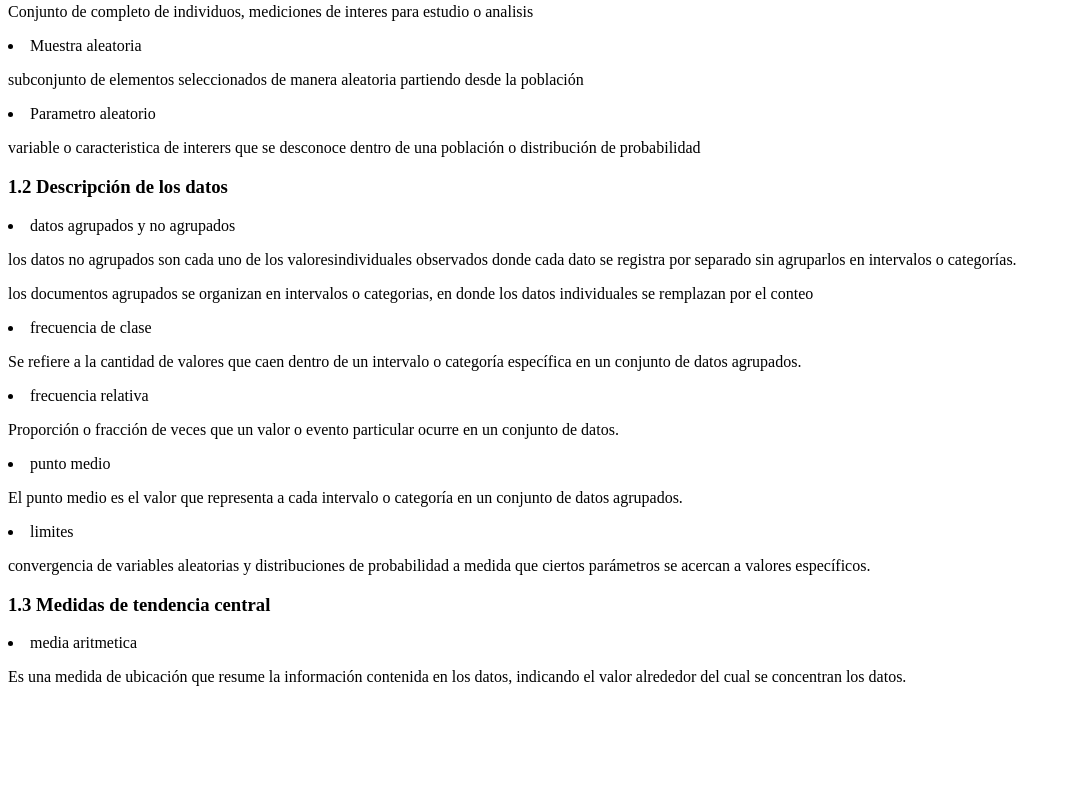
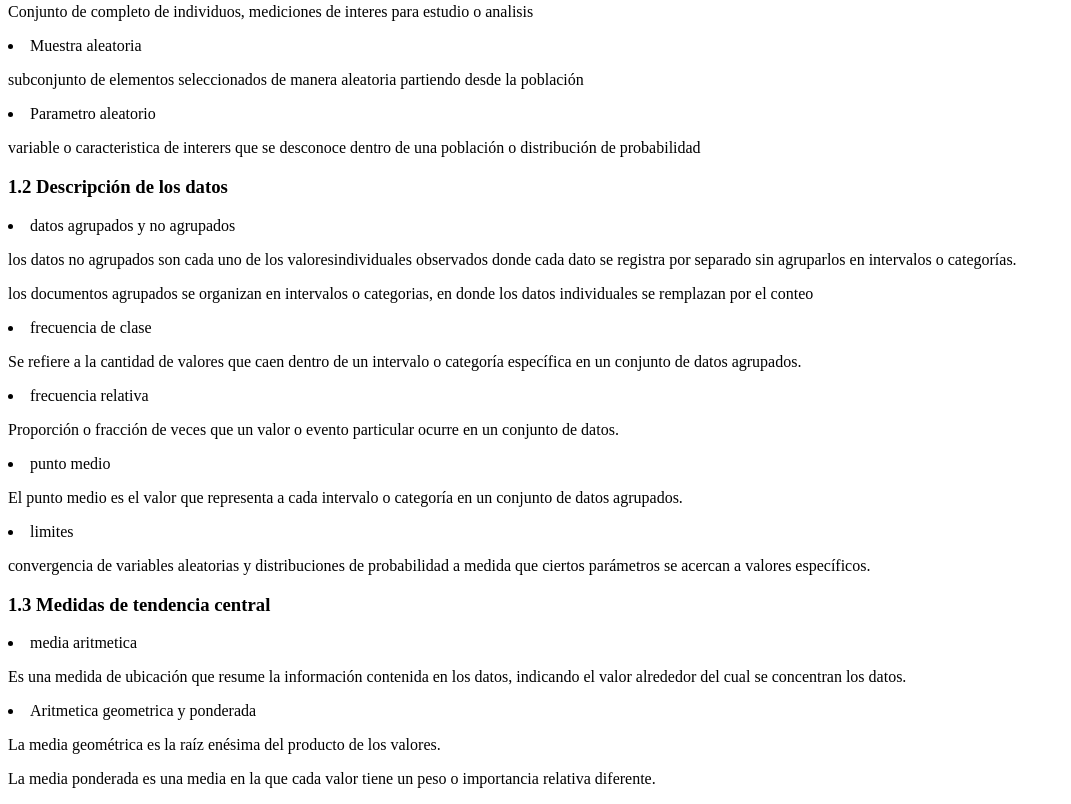
Before and after one commit to mariatics/temarioPE, a plain HTML site: page index.html in a window 1280 px wide. Shown: the part 357-1161 px from the top of the page, without its empty margins (0-1071 px from the left). Before the commit the page ends 1059 px from the top, so only its background shows below. Drawn offline with Linux system fonts and the light colour scheme.

Commit message:
se agrego concepto de geometrica y ponderada

```diff
--- a/index.html
+++ b/index.html
@@ -43,3 +43,6 @@
 <H3>1.3 Medidas de tendencia central</H3>
 <li>media aritmetica</li>
 <p>Es una medida de ubicación que resume la información contenida en los datos, indicando el valor alrededor del cual se concentran los datos.</p>
+<li>Aritmetica geometrica y ponderada</li>
+<p>La media geométrica es la raíz enésima del producto de los valores.</p>
+<p>La media ponderada es una media en la que cada valor tiene un peso o importancia relativa diferente.</p>
```
